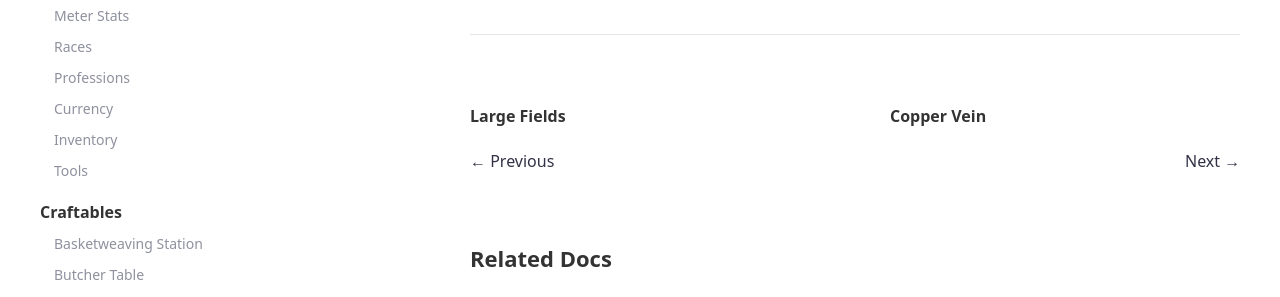
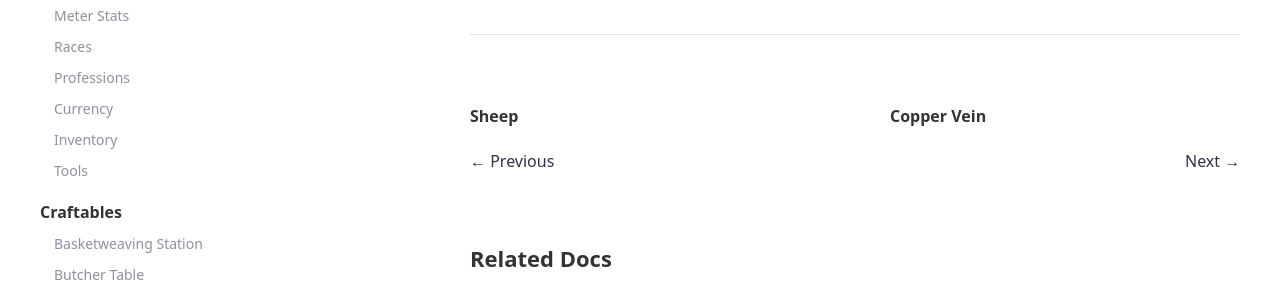
Before and after one commit to SLColonies/Public, a Jekyll site: the page built from _docs/clay.md, in a window 1280 px wide and 900 px high, scrolled down 829 px. Shown: the part 281-578 px from the top of the window. Built offline with Jekyll 4.4.1, drawn with Linux system fonts in a browser that asks for light colours; comment, search, counter and statistics services are not loaded.

Commit message:
Update navigation_docs.yml

```diff
--- a/_data/navigation_docs.yml
+++ b/_data/navigation_docs.yml
@@ -40,6 +40,7 @@
   - coop
   - cow
   - field
+  - sheep
 - title: Gatherables
   docs:
   - clay
```
